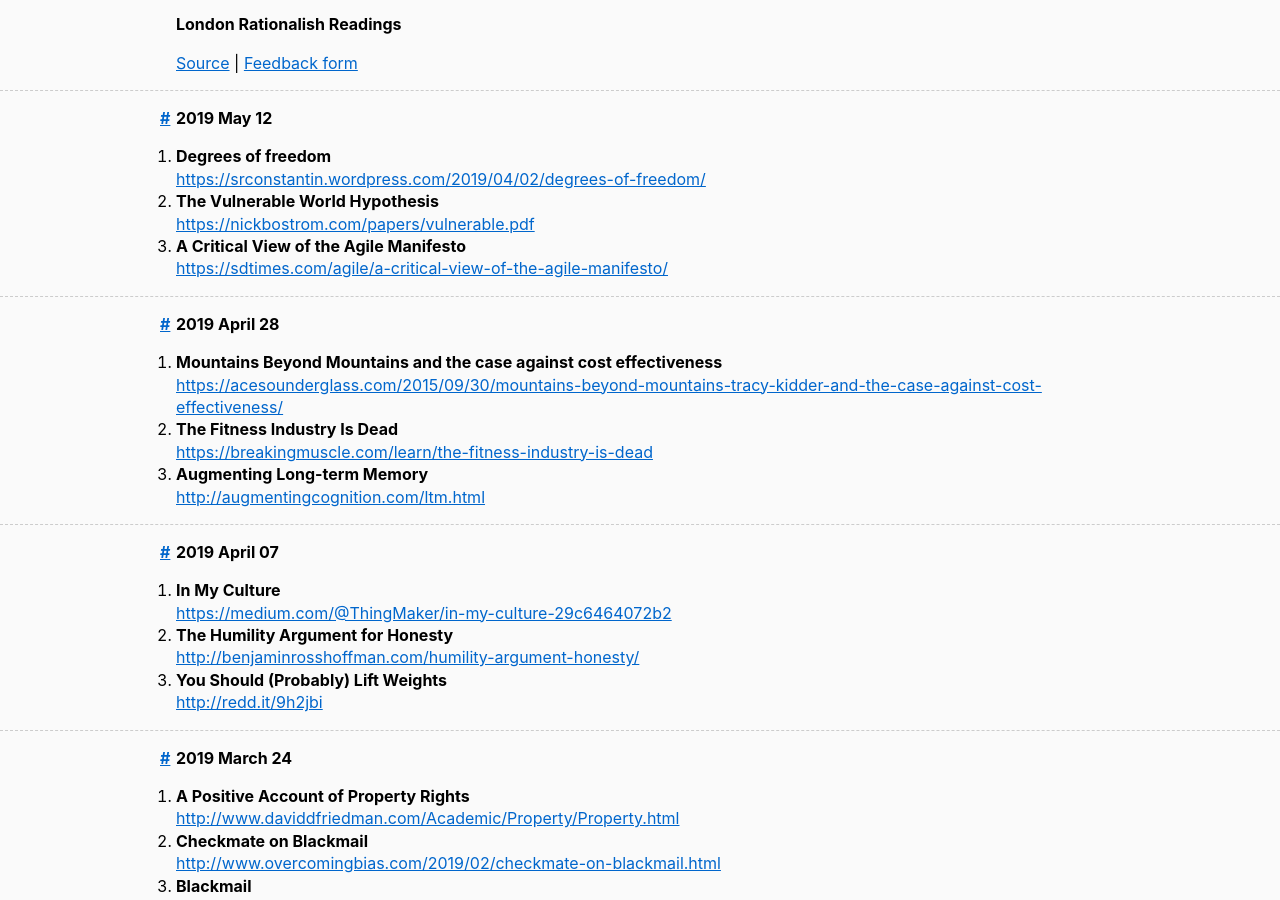
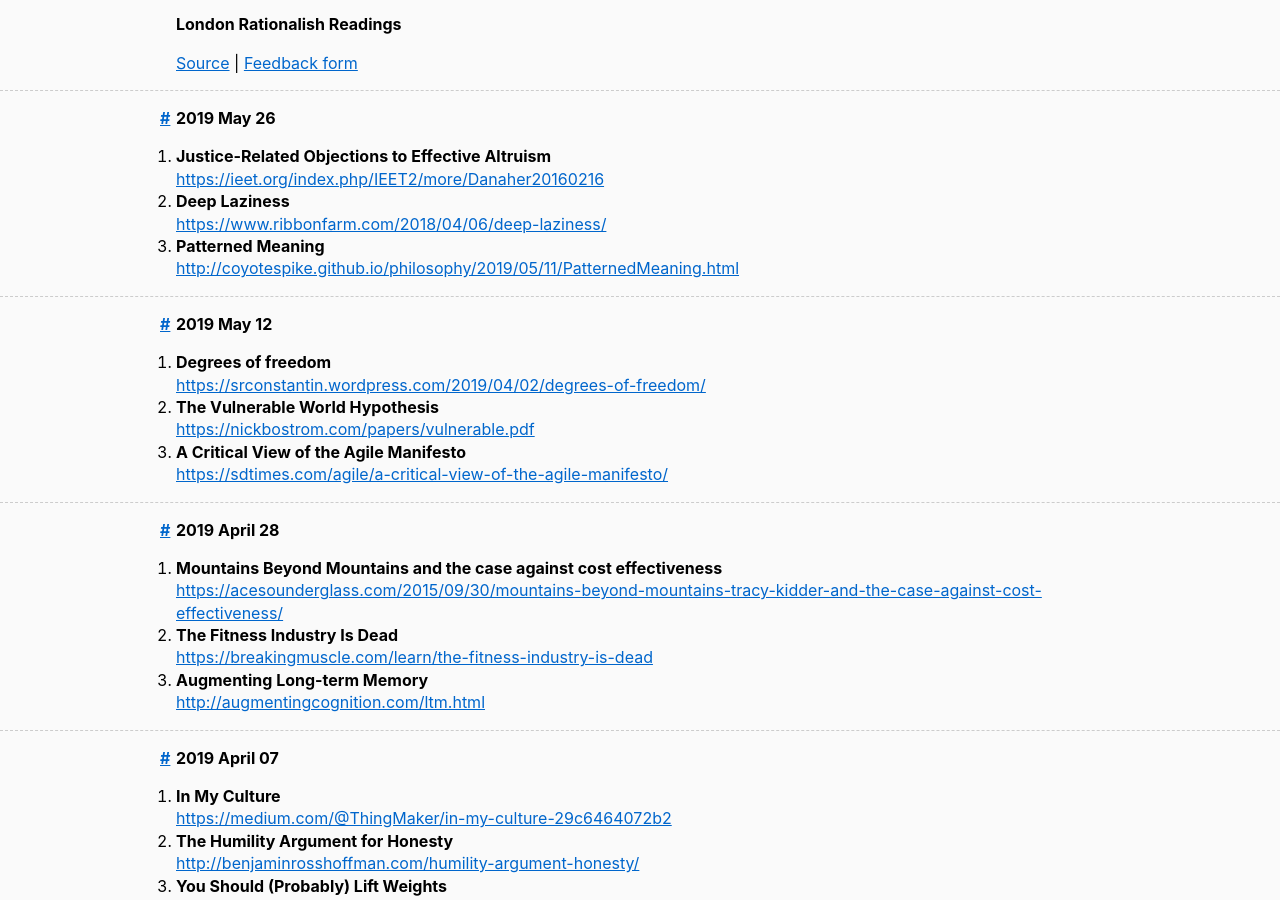
Before and after one commit to sackeyjason/london-rationalish-readings, a Jekyll site: the page built from index.html, in a window 1280 px wide and 900 px high. Built offline with Jekyll 4.4.1, drawn with Linux system fonts in a browser that asks for light colours.

Commit message:
Next meeting's readings.

```diff
--- a/_data/list.yaml
+++ b/_data/list.yaml
@@ -1,4 +1,12 @@
 meetings:
+- date: 2019.05.26
+  list:
+  - title: Justice-Related Objections to Effective Altruism
+    link: https://ieet.org/index.php/IEET2/more/Danaher20160216
+  - title: Deep Laziness
+    link: https://www.ribbonfarm.com/2018/04/06/deep-laziness/
+  - title: Patterned Meaning
+    link: http://coyotespike.github.io/philosophy/2019/05/11/PatternedMeaning.html
 - date: 2019.05.12
   list:
   - title: Degrees of freedom
```
